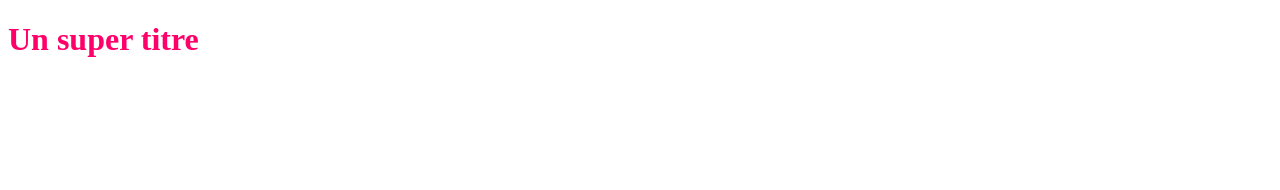
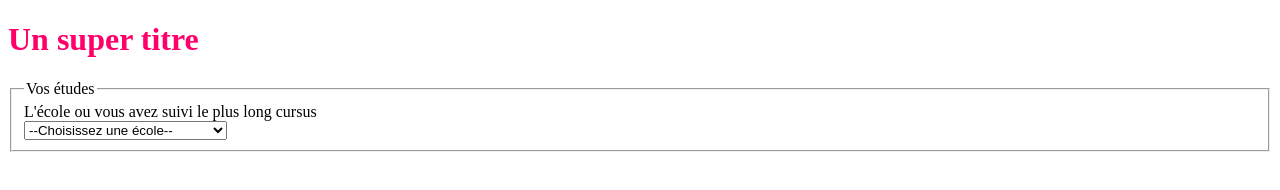
Before and after one commit to NebilaZorgane/LessonGitGithub, a plain HTML site: page index.html in a window 1280 px wide. Drawn offline with Linux system fonts and the light colour scheme.

Commit message:
modif index.html

```diff
--- a/index.html
+++ b/index.html
@@ -6,5 +6,29 @@
 </head>
 <body>
    <h1>Un super titre</h1>
+
+   <fieldset>
+    <legend>Vos études</legend>
+            <div>
+     <label for="school">L'école ou vous avez suivi le plus long cursus</label>
+             </div>
+
+      <!-- select permet d'afficher une liste déroulante d'option à choisir -->
+     <!-- ici la première option sert d'indication, elle est donc désactivé mais choisie par défaut -->
+     <!-- On renvoi une value d'après l'option selectionnée -->
+     <select id="school" name="school">
+     <option disabled selected>--Choisissez une école--</option>
+     <option value="fr">France - BeauxBatons</option>
+     <option value="br">Brésil - Castelobruxo</option>
+     <option value="neu">Europe du Nord - Durmstrang</option>
+     <option value="na">Amérique du nord - Ilvermorny</option>
+     <option value="ru">Russie - Koldovstoretz</option>
+     <option value="jp">Japon - Mahoutokoro</option>
+     <option value="en">Angleterre - O'dlard</option>
+     <option value="af">Afrique - Uagadou</option>
+     <option value="autre">Autre</option>
+     </select>
+    </fieldset>
+
 </body>
 </html>
```
